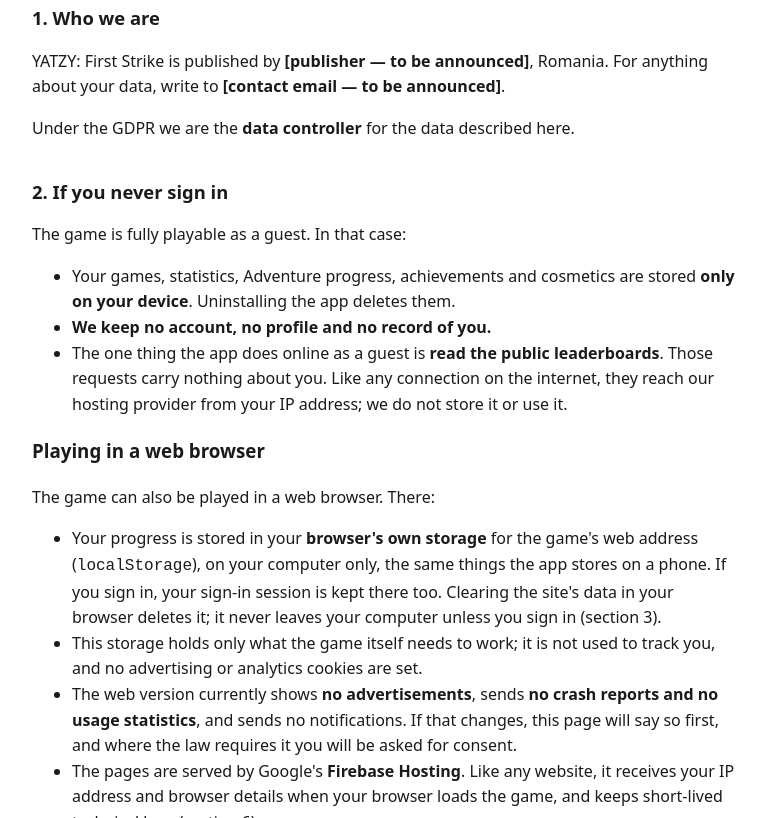
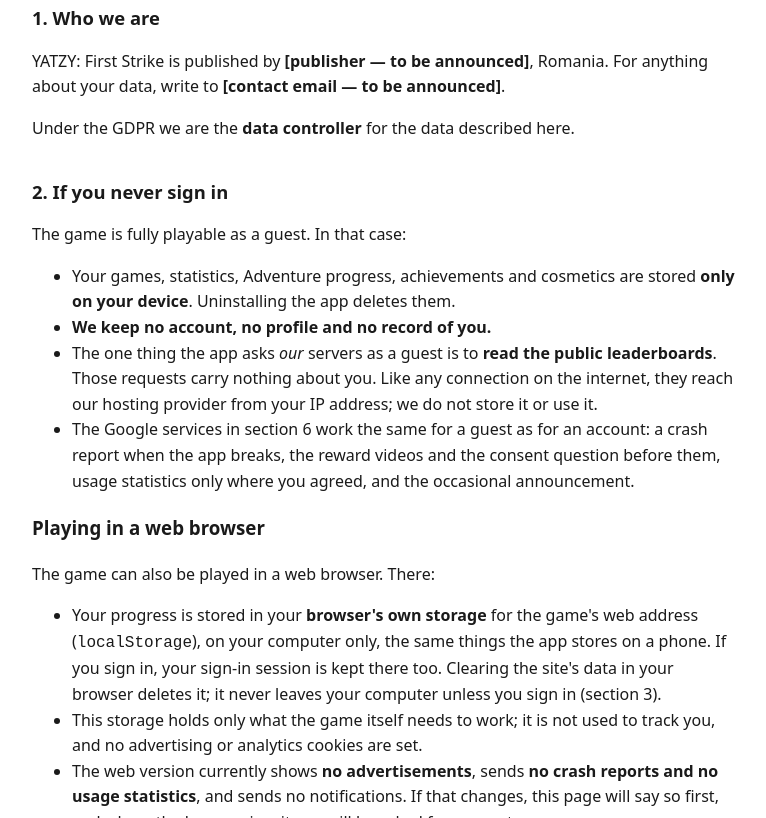
Before and after one commit to LAttila-17/lattila-17.github.io, a plain HTML site: page yatzy/privacy.html in a window 1280 px wide. Shown: the part 604-1422 px from the top of the page, without its empty margins (256-1022 px from the left). Drawn offline with Linux system fonts and the light colour scheme.

Commit message:
yatzy: privacy section 2 names the Google services a guest meets (OW-328) (privacy.html)

```diff
--- a/yatzy/privacy.html
+++ b/yatzy/privacy.html
@@ -32,7 +32,7 @@
 <div style="background:#b3261e;color:#fff;padding:.7rem 1rem;border-radius:.4rem;margin-bottom:1.2rem;font-weight:600">DRAFT — published for testing only. Not yet in force. The publisher name and contact address will be added before release.</div>
 
 <h1>Privacy Policy — YATZY: First Strike</h1>
-<p class="updated">Last updated: <strong>draft of 2026-11-23</strong></p>
+<p class="updated">Last updated: <strong>draft of 2026-11-28</strong></p>
 
 <h2>The short version</h2>
 <p class="lede">
@@ -69,10 +69,14 @@
   <li>Your games, statistics, Adventure progress, achievements and cosmetics are
       stored <strong>only on your device</strong>. Uninstalling the app deletes them.</li>
   <li><strong>We keep no account, no profile and no record of you.</strong></li>
-  <li>The one thing the app does online as a guest is <strong>read the public
-      leaderboards</strong>. Those requests carry nothing about you. Like any
-      connection on the internet, they reach our hosting provider from your IP
-      address; we do not store it or use it.</li>
+  <li>The one thing the app asks <em>our</em> servers as a guest is to
+      <strong>read the public leaderboards</strong>. Those requests carry
+      nothing about you. Like any connection on the internet, they reach our
+      hosting provider from your IP address; we do not store it or use it.</li>
+  <li>The Google services in section 6 work the same for a guest as for an
+      account: a crash report when the app breaks, the reward videos and the
+      consent question before them, usage statistics only where you agreed,
+      and the occasional announcement.</li>
 </ul>
 <h3>Playing in a web browser</h3>
 <p>The game can also be played in a web browser. There:</p>
```
